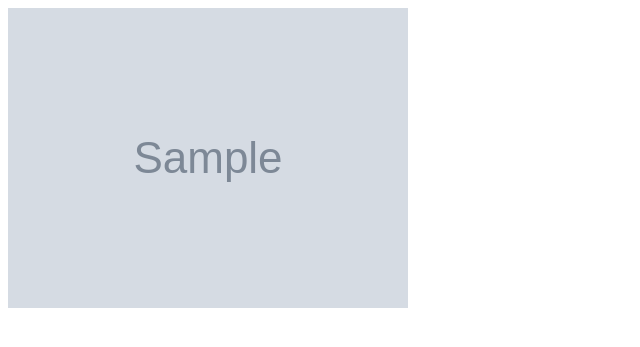
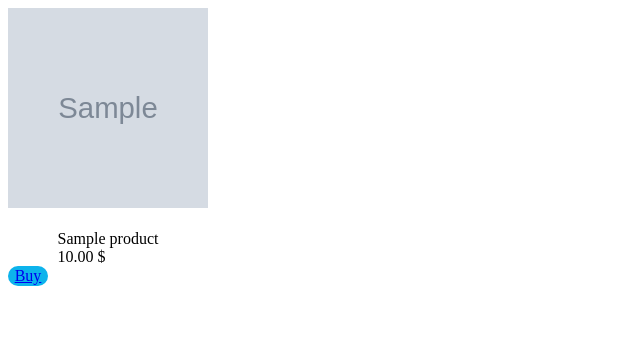
Before and after one commit to vlbuzilov/Ci_Cd_Website, a Django app: page / in a window 1280 px wide. Shown: the top 347 px of the page, without its empty margins (0-640 px from the left). Run offline with Django 5.2, Linux system fonts and the light colour scheme; tables that the repository leaves empty hold one stand-in row (values such as "Sample post"); grey boxes marked "Sample" are stand-in pictures.

Commit message:
migration remake,settings,view,urls modified

```diff
--- a/djangoproject/djangoproject/settings.py
+++ b/djangoproject/djangoproject/settings.py
@@ -116,10 +116,7 @@ USE_TZ = True
 # Static files (CSS, JavaScript, Images)
 # https://docs.djangoproject.com/en/5.0/howto/static-files/
 
-STATIC_URL = "/static/"
-STATICFILES_DIRS = [
-    os.path.join(BASE_DIR, 'static'),
-]
+STATIC_URL = "static/"
 
 # Default primary key field type
 # https://docs.djangoproject.com/en/5.0/ref/settings/#default-auto-field
--- a/djangoproject/djangoproject/urls.py
+++ b/djangoproject/djangoproject/urls.py
@@ -17,13 +17,14 @@ Including another URLconf
 from django.contrib import admin
 from django.urls import path
 
-from shop_webapp.views import index_page
+from shop_webapp.views import index_page, create_order
 
 from django.conf import settings
 from django.conf.urls.static import static
 urlpatterns = [
     path("admin/", admin.site.urls),
-    path("", index_page)
+    path("", index_page),
+    path("order",create_order)
 ]
 
 if settings.DEBUG:
--- a/djangoproject/shop_webapp/models.py
+++ b/djangoproject/shop_webapp/models.py
@@ -30,6 +30,8 @@ class User(models.Model):
 class Order(models.Model):
     id = models.UUIDField(primary_key=True, default=uuid.uuid4, editable=False)
     user = models.ForeignKey(User, on_delete=models.CASCADE)
+    product = models.ForeignKey(Product, on_delete=models.CASCADE, null=True)
     description = models.TextField()
+
     def __str__(self):
-        return self.id
+        return str(self.id)
--- a/djangoproject/shop_webapp/views.py
+++ b/djangoproject/shop_webapp/views.py
@@ -4,3 +4,6 @@
 def index_page(request):
     all_products = Product.objects.all
     return render(request, 'index_.html',{'all':all_products})
+def create_order(request):
+    all_products = Product.objects
+    return render(request, 'order_create_view.html',{'all':all_products})
--- /dev/null
+++ b/djangoproject/templates/css/shop_css.css
@@ -0,0 +1,29 @@
+.product_container{
+    display:flex;
+}
+.product_images{
+    width:200px;
+    height:200px;
+}
+.product_info1{
+    display: flex;
+    position: relative;
+    align-content: center;
+    justify-content: center;
+}
+.order_button{
+    max-width: 40px;
+    max-height: 20px;
+    width: 40px;
+    height: 20px;
+    align-content: center;
+    justify-content: center;
+    background-color: #0db3ec;
+    border-radius: 20px;
+}
+.order_button1{
+    display: flex;
+    position: relative;
+    align-content: center;
+    justify-content: center;
+}
--- a/djangoproject/templates/index_.html
+++ b/djangoproject/templates/index_.html
@@ -6,10 +6,22 @@
           content="width=device-width, user-scalable=no, initial-scale=1.0, maximum-scale=1.0, minimum-scale=1.0">
     <meta http-equiv="X-UA-Compatible" content="ie=edge">
     <title>Document</title>
+    <link rel="stylesheet" href="templates/css/shop_css.css">
 </head>
 <body>
-{% for item in all %}
-    <img src="{{ item.image.url }}" alt="">
-{% endfor %}
+<div class="product_container">
+    {% for item in all %}
+    <div class="product_info">
+        <img src="{{ item.image.url }}" class="product_images" alt="">
+        <div class="product_info1">
+            </br>{{item.name}}</br>
+            {{item.price}} $
+        </div>
+        <div class="order_button">
+            <a class="order_button1" href="order">Buy</a>
+        </div>
+    </div>
+    {% endfor %}
+</div>
 </body>
 </html>
```
Also changed, not shown: djangoproject/Apple_iPhone-11-Pro_Colors_091019_big.jpg.large_AnAoWcz.jpg (added), djangoproject/shop_webapp/migrations/0002_order_product.py (added).
